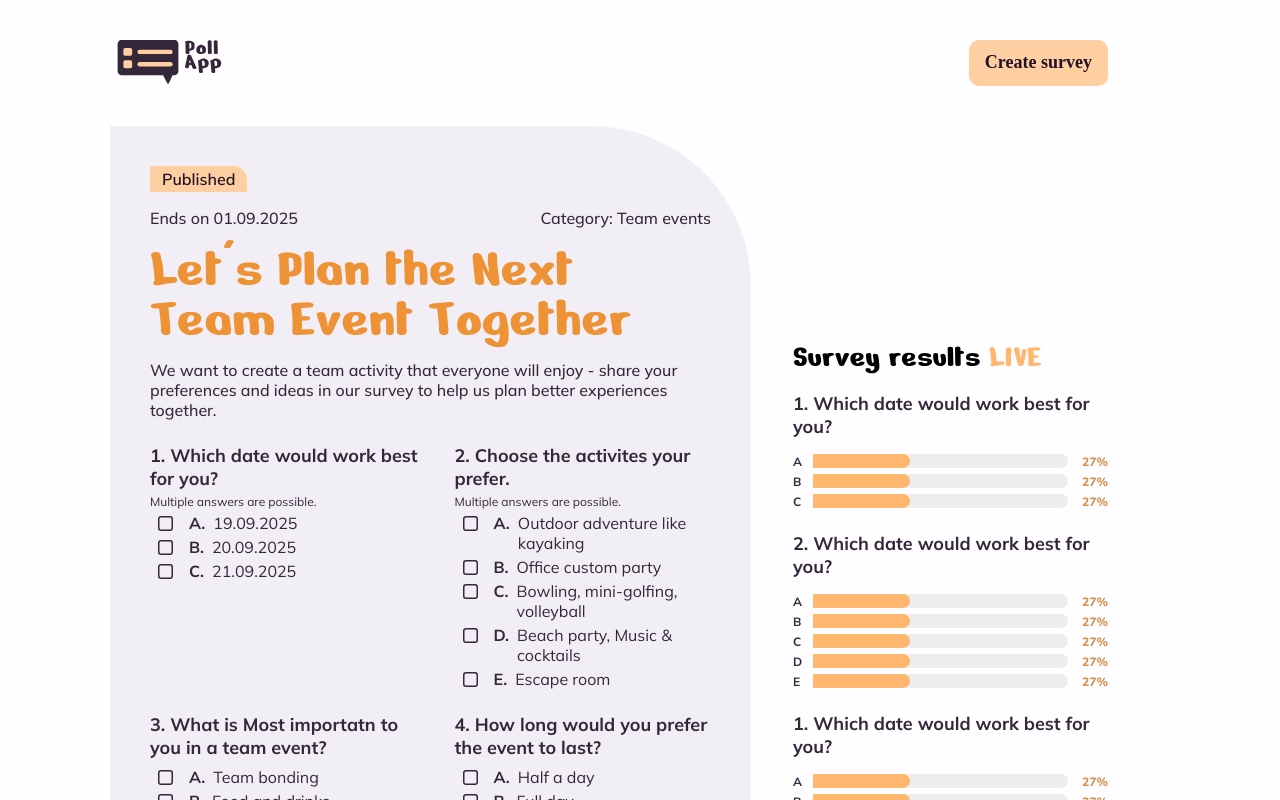
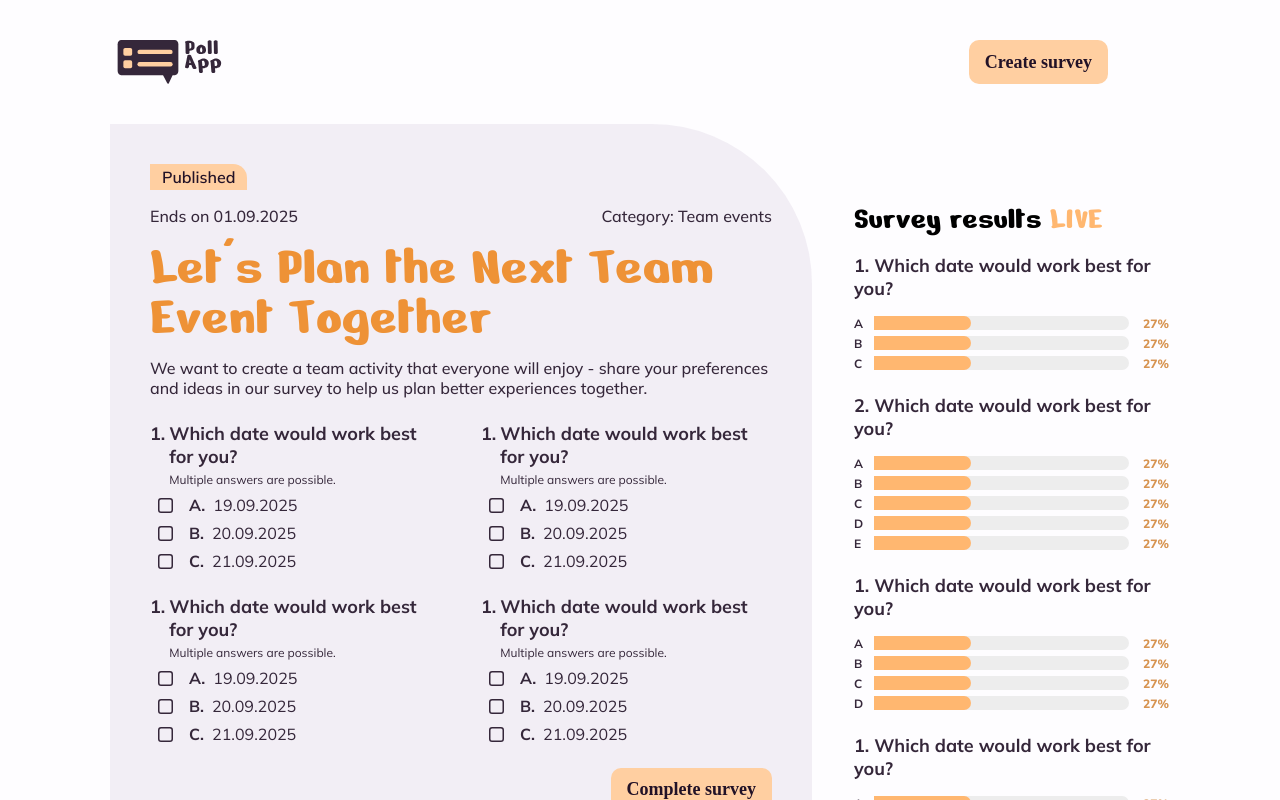
Before and after one commit to FelixWagner25/Poll_App, an Angular app: page / in a window 1280 px wide. Shown: the top 800 px of the page. Built offline with nearby package versions, Linux system fonts and the light colour scheme; a web font is replaced by a local one.

Commit message:
feat: add hover effects routerlinks and adjust distances according to design template in result survey component

```diff
--- a/src/app/survey-results/survey-results.component.html
+++ b/src/app/survey-results/survey-results.component.html
@@ -1,6 +1,6 @@
 <section>
   <div class="fbox-row-space-between width-100">
-    <img src="assets/img/logo_purple.svg" class="logo" alt="PollApp Logo" />
+    <img routerLink="" src="assets/img/logo_purple.svg" class="logo" alt="PollApp Logo" />
     <button class="btn btn--primary">Create survey</button>
   </div>
   <div class="fbox-row gap-42px">
@@ -19,11 +19,17 @@
           </div>
         </div>
       </div>
-      <form class="fbox-col-left gap-24px">
+      <form class="fbox-col-left gap-24px width-100">
         <div class="survey-questions-wrap">
           <div class="survey__question">
-            <p class="survey__question--headline">1. Which date would work best for you?</p>
+            <div class="survey__question--headline">
+              <span>1.</span>
+              <div class="fbox-col-left gap-4px">
+                <p>Which date would work best for you?</p>
                 <p class="survey__question--subline">Multiple answers are possible.</p>
+              </div>
+            </div>
+            <div class="fbox-col-left gap-8px width-100">
               <div class="survey__answer">
                 <span class="survey__answer--checkbox"></span>
                 <span class="survey__answer--selector">A.</span>
@@ -40,86 +46,92 @@
                 <span class="survey__answer--text">21.09.2025</span>
               </div>
             </div>
+          </div>
+
           <div class="survey__question">
-            <p class="survey__question--headline">2. Choose the activites your prefer.</p>
+            <div class="survey__question--headline">
+              <span>1.</span>
+              <div class="fbox-col-left gap-4px">
+                <p>Which date would work best for you?</p>
                 <p class="survey__question--subline">Multiple answers are possible.</p>
+              </div>
+            </div>
+            <div class="fbox-col-left gap-8px width-100">
               <div class="survey__answer">
                 <span class="survey__answer--checkbox"></span>
                 <span class="survey__answer--selector">A.</span>
-              <span class="survey__answer--text">Outdoor adventure like kayaking</span>
+                <span class="survey__answer--text">19.09.2025</span>
               </div>
               <div class="survey__answer">
                 <span class="survey__answer--checkbox"></span>
                 <span class="survey__answer--selector">B.</span>
-              <span class="survey__answer--text">Office custom party</span>
+                <span class="survey__answer--text">20.09.2025</span>
               </div>
               <div class="survey__answer">
                 <span class="survey__answer--checkbox"></span>
                 <span class="survey__answer--selector">C.</span>
-              <span class="survey__answer--text">Bowling, mini-golfing, volleyball</span>
-            </div>
-            <div class="survey__answer">
-              <span class="survey__answer--checkbox"></span>
-              <span class="survey__answer--selector">D.</span>
-              <span class="survey__answer--text">Beach party, Music & cocktails</span>
-            </div>
-            <div class="survey__answer">
-              <span class="survey__answer--checkbox"></span>
-              <span class="survey__answer--selector">E.</span>
-              <span class="survey__answer--text">Escape room</span>
+                <span class="survey__answer--text">21.09.2025</span>
               </div>
             </div>
+          </div>
+
           <div class="survey__question">
-            <p class="survey__question--headline">
-              3. What is Most importatn to you in a team event?
-            </p>
-            <p class="survey__question--subline"></p>
+            <div class="survey__question--headline">
+              <span>1.</span>
+              <div class="fbox-col-left gap-4px">
+                <p>Which date would work best for you?</p>
+                <p class="survey__question--subline">Multiple answers are possible.</p>
+              </div>
+            </div>
+            <div class="fbox-col-left gap-8px width-100">
               <div class="survey__answer">
                 <span class="survey__answer--checkbox"></span>
                 <span class="survey__answer--selector">A.</span>
-              <span class="survey__answer--text">Team bonding</span>
+                <span class="survey__answer--text">19.09.2025</span>
               </div>
               <div class="survey__answer">
                 <span class="survey__answer--checkbox"></span>
                 <span class="survey__answer--selector">B.</span>
-              <span class="survey__answer--text">Food and drinks</span>
+                <span class="survey__answer--text">20.09.2025</span>
               </div>
               <div class="survey__answer">
                 <span class="survey__answer--checkbox"></span>
                 <span class="survey__answer--selector">C.</span>
-              <span class="survey__answer--text">Trying something new</span>
-            </div>
-            <div class="survey__answer">
-              <span class="survey__answer--checkbox"></span>
-              <span class="survey__answer--selector">D.</span>
-              <span class="survey__answer--text">Keeping it low-key and stress-free</span>
+                <span class="survey__answer--text">21.09.2025</span>
               </div>
             </div>
+          </div>
+
           <div class="survey__question">
-            <p class="survey__question--headline">
-              4. How long would you prefer the event to last?
-            </p>
-            <p class="survey__question--subline"></p>
+            <div class="survey__question--headline">
+              <span>1.</span>
+              <div class="fbox-col-left gap-4px">
+                <p>Which date would work best for you?</p>
+                <p class="survey__question--subline">Multiple answers are possible.</p>
+              </div>
+            </div>
+            <div class="fbox-col-left gap-8px width-100">
               <div class="survey__answer">
                 <span class="survey__answer--checkbox"></span>
                 <span class="survey__answer--selector">A.</span>
-              <span class="survey__answer--text">Half a day</span>
+                <span class="survey__answer--text">19.09.2025</span>
               </div>
               <div class="survey__answer">
                 <span class="survey__answer--checkbox"></span>
                 <span class="survey__answer--selector">B.</span>
-              <span class="survey__answer--text">Full day</span>
+                <span class="survey__answer--text">20.09.2025</span>
               </div>
               <div class="survey__answer">
                 <span class="survey__answer--checkbox"></span>
                 <span class="survey__answer--selector">C.</span>
-              <span class="survey__answer--text">Evening only</span>
+                <span class="survey__answer--text">21.09.2025</span>
+              </div>
             </div>
           </div>
         </div>
         <div class="fbox-row-space-between-flex-end width-100">
           <span></span>
-          <button class="btn btn--primary">Complete survey</button>
+          <button routerLink="" class="btn btn--primary">Complete survey</button>
         </div>
       </form>
     </div>
--- a/src/app/survey-results/survey-results.component.scss
+++ b/src/app/survey-results/survey-results.component.scss
@@ -14,6 +14,9 @@ section {
 .logo {
   width: 120px;
   height: 44px;
+  &:hover {
+    cursor: pointer;
+  }
 }
 
 .survey {
@@ -25,6 +28,7 @@ section {
   background-color: rgba(142, 112, 153, 0.1);
   border-top-right-radius: 160px;
   padding: 40px;
+  min-width: 702px;
 
   &__date-category-wrap {
     display: flex;
@@ -48,8 +52,9 @@ section {
 
 .survey-questions-wrap {
   display: grid;
-  grid-template-columns: 50% 50%;
-  gap: 24px;
+  grid-template-columns: auto auto;
+  column-gap: 40px;
+  row-gap: 24px;
 }
 
 .survey__question {
@@ -57,12 +62,14 @@ section {
   flex-direction: column;
   align-items: flex-start;
   justify-content: flex-start;
-  gap: 4px;
+  gap: 8px;
   font-family: 'Mulish';
   color: col.$primary-purple;
 
   &--headline {
     @include mx.font-size-wght(18px, 700);
+    display: flex;
+    gap: 4px;
   }
 
   &--subline {
@@ -77,11 +84,21 @@ section {
   justify-content: flex-start;
   gap: 8px;
   font-family: 'Mulish';
+  width: 100%;
+
+  &:hover {
+    background-color: col.$tertiary-orange;
+    cursor: pointer;
+  }
 
   &--checkbox {
     content: url('../../../public/assets/img/checkbox_default.svg');
     padding-top: 3px;
     padding-right: 8px;
+
+    &.checked {
+      content: url('../../../public/assets/img/checkbox_checked.svg');
+    }
   }
 
   &--selector {
--- a/src/styles.scss
+++ b/src/styles.scss
@@ -36,7 +36,6 @@ h2 {
   @include abs.d-flex($gap: 10px);
   font-family: 'Nokora';
   @include abs.font(18px, 700);
-  line-height: 120%;
 
   &--primary {
     color: #221227;
--- a/src/styles/abstract/_colors.scss
+++ b/src/styles/abstract/_colors.scss
@@ -1,6 +1,7 @@
 $primary-purple: #35273a;
 $primary-orange: #ffb770;
 $secondary-orange: #ffcfa1;
+$tertiary-orange: #f7dfce;
 $bg-card: #faf5fe;
 $bg-default: #fefdff;
 $h2-orange: #ee9236;
```
Lines whose indentation alone changed are shown as unchanged.
